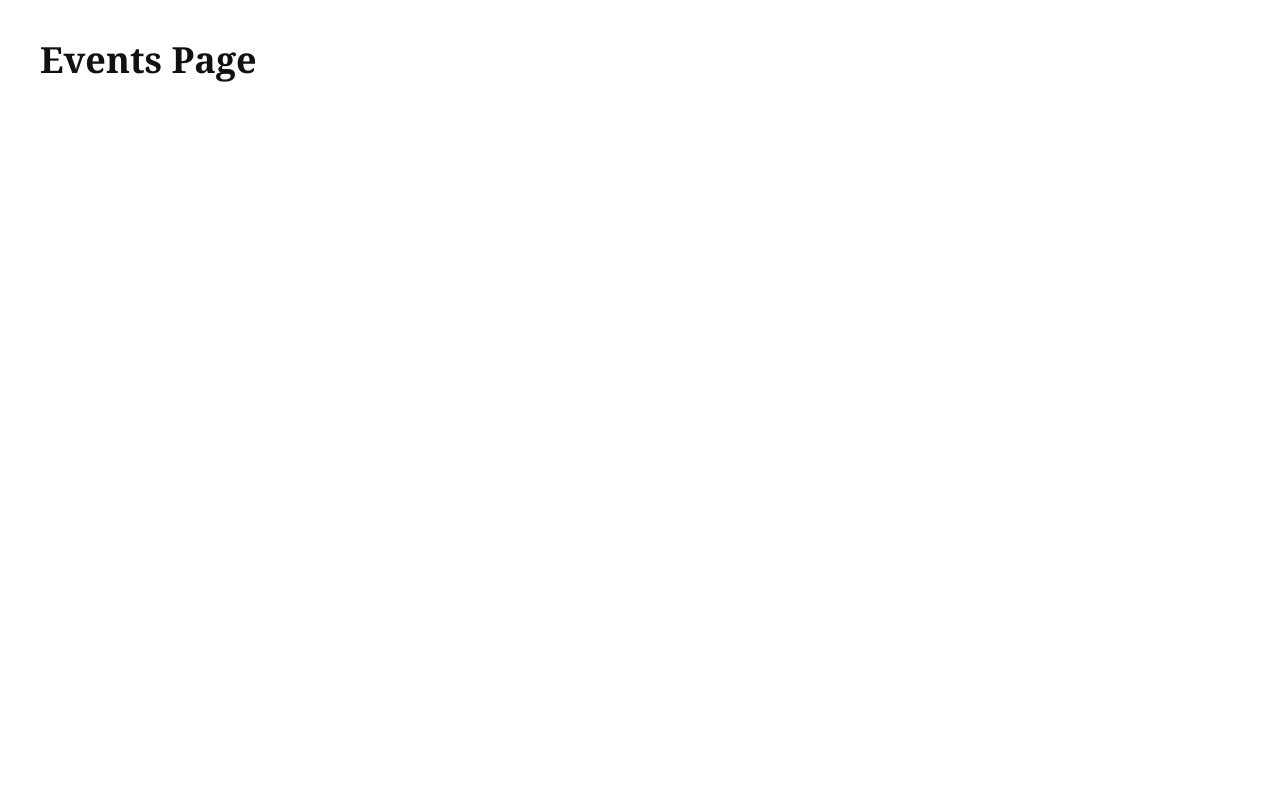
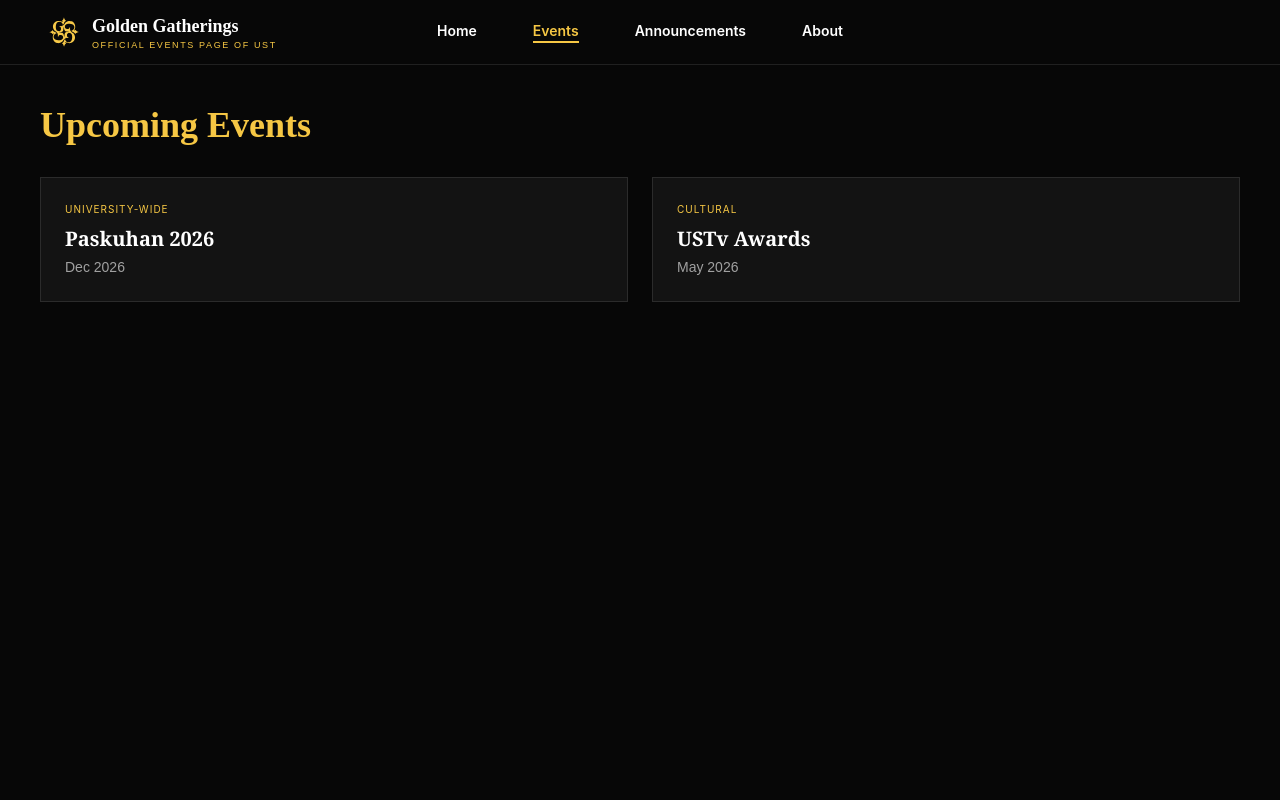
Before and after one commit to dylanacegit/USTAnnouncement, a React (Vite) app: page /events in a window 1280 px wide. Shown: the top 800 px of the page. Built offline with nearby package versions, Linux system fonts and the light colour scheme.

Commit message:
Events Page added

```diff
--- a/src/App.jsx
+++ b/src/App.jsx
@@ -1,10 +1,13 @@
 import { BrowserRouter, Routes, Route } from "react-router-dom";
+import Header from "./components/Header"; // 1. Import your Header
 import Home from "./pages/Home";
+import Events from "./pages/Events";
+import Footer from "./components/Footer";
 
 function PlaceholderPage({ title }) {
   return (
-    <div className="min-h-screen bg-white p-10">
-      <h1 className="font-serif text-4xl font-bold">{title}</h1>
+    <div className="min-h-screen bg-[#070707] p-10">
+      <h1 className="font-serif text-4xl font-bold text-white">{title}</h1>
     </div>
   );
 }
@@ -12,12 +15,22 @@
 export default function App() {
   return (
     <BrowserRouter>
+      {/* 2. Put Header here so it shows on ALL pages */}
+      <Header />
+
       <Routes>
         <Route path="/" element={<Home />} />
-        <Route path="/events" element={<PlaceholderPage title="Events Page" />} />
+
+        {/* 3. Change 'element' from PlaceholderPage to Events */}
+        <Route path="/events" element={<Events />} />
+
         <Route path="/announcements" element={<PlaceholderPage title="Announcements Page" />} />
         <Route path="/about" element={<PlaceholderPage title="About Page" />} />
+
       </Routes>
+
+      <Footer />
+
     </BrowserRouter>
   );
 }
--- a/src/components/Header.jsx
+++ b/src/components/Header.jsx
@@ -9,15 +9,15 @@
   ];
 
   return (
-    <header className="sticky top-0 z-50 w-full bg-[#070707]">
-      <div className="grid h-13 w-full grid-cols-[1fr_auto_1fr] items-center px-4 sm:px-6 lg:px-12">
+    <header className="sticky top-0 z-50 w-full bg-[#070707] border-b border-white/10">
+      <div className="grid h-16 w-full grid-cols-[1fr_auto_1fr] items-center px-4 sm:px-6 lg:px-12">
+        {/* Logo Section */}
         <NavLink to="/" className="flex min-w-fit items-center gap-3 justify-self-start">
           <img
             src="/images/Logo 2.svg"
             alt="Golden Gatherings Logo"
-            className="h-11 w-11 object-contain sm:h-8 sm:w-8"
+            className="h-10 w-10 object-contain sm:h-8 sm:w-8"
           />
-
           <div className="hidden leading-tight sm:block">
             <h1 className="font-playfair text-base font-bold text-white lg:text-lg">
               Golden Gatherings
@@ -28,14 +28,17 @@
           </div>
         </NavLink>
 
-        <nav className="hidden items-center justify-center font-semibold gap-10 md:flex lg:gap-14">
+        {/* Desktop Navigation */}
+        <nav className="hidden items-center justify-center gap-10 md:flex lg:gap-14">
           {links.map(([label, path]) => (
             <NavLink
               key={path}
               to={path}
               className={({ isActive }) =>
-                `text-sm transition font-inter ${
-                  isActive ? "text-[#f6c744]" : "text-white hover:text-[#f6c744]"
+                `text-sm font-inter font-semibold transition-all duration-300 border-b-2 ${
+                  isActive
+                    ? "text-[#f6c744] border-[#f6c744]"
+                    : "text-white border-transparent hover:text-[#f6c744]"
                 }`
               }
             >
@@ -44,15 +47,17 @@
           ))}
         </nav>
 
+        {/* Placeholder for symmetry */}
         <div className="hidden md:block" />
 
-        <nav className="col-span-2 flex min-w-0 items-center justify-end gap-3 text-[10px] min-[390px]:gap-4 min-[390px]:text-[11px] sm:text-xs md:hidden">
-        {links.slice(0, 4).map(([label, path]) => (
+        {/* Mobile Navigation */}
+        <nav className="col-span-2 flex min-w-0 items-center justify-end gap-4 text-[11px] md:hidden">
+          {links.map(([label, path]) => (
             <NavLink
               key={path}
               to={path}
               className={({ isActive }) =>
-                `whitespace-nowrap font-bold ${
+                `whitespace-nowrap font-bold font-inter ${
                   isActive ? "text-[#f6c744]" : "text-white"
                 }`
               }
--- /dev/null
+++ b/src/pages/Events.jsx
@@ -0,0 +1,26 @@
+import HomeLayout from "../components/HomeLayout";
+export default function Events() {
+  const eventList = [
+    { id: 1, title: "Paskuhan 2026", date: "Dec 2026", type: "University-wide" },
+    { id: 2, title: "USTv Awards", date: "May 2026", type: "Cultural" },
+  ];
+
+  return (
+
+    <div className="min-h-screen bg-[#070707] p-10 text-white">
+      <h1 className="font-playfair text-4xl font-bold text-[#f6c744]">Upcoming Events</h1>
+      <div className="mt-8 grid gap-6 md:grid-cols-2">
+        {eventList.map((event) => (
+          <div key={event.id} className="border border-white/10 p-6 bg-white/5">
+            <p className="text-[10px] uppercase tracking-widest text-[#f6c744] font-inter">
+              {event.type}
+            </p>
+            <h3 className="mt-2 text-xl font-bold font-serif">{event.title}</h3>
+            <p className="text-sm text-white/60 mt-1">{event.date}</p>
+          </div>
+        ))}
+      </div>
+    </div>
+
+  );
+}
--- a/src/pages/Home.jsx
+++ b/src/pages/Home.jsx
@@ -11,7 +11,6 @@
 export default function Home() {
   return (
     <div className="min-h-screen w-full bg-white text-black">
-      <Header />
       <Hero />
 
       <main>
@@ -54,7 +53,6 @@
 
       {/* <AIChatWidget /> */}
 
-      <Footer />
     </div>
   );
 }
```
Lines whose indentation alone changed are shown as unchanged.
